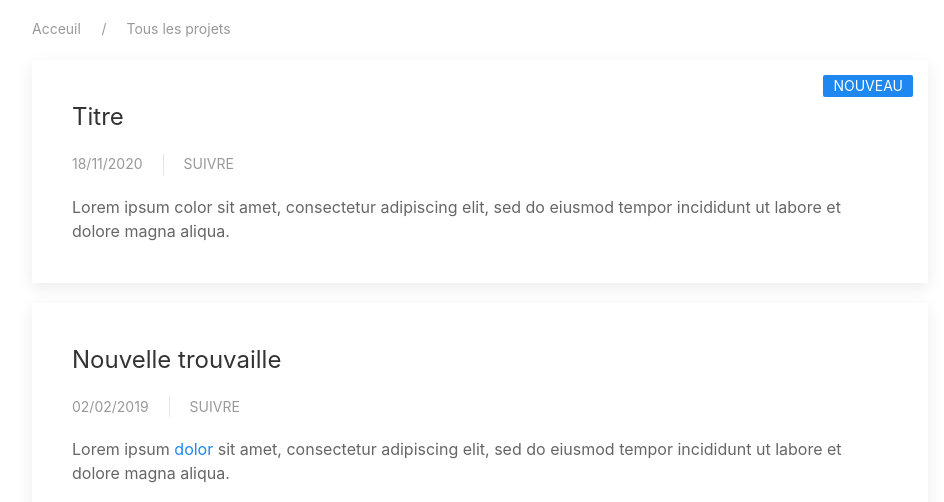
After one commit to 9nnative/Projet-Plateforme-ERPI, a Symfony app: template templates/main/index.html.twig in a window 1280 px wide. The commit adds this page. Shown: the top 502 px of the page, without its empty margins (160-1104 px from the left). Run offline with Twig, Linux system fonts and the light colour scheme; the template is opened without the code that fills it, so the values that code supplies are empty; some libraries are stand-ins or nearby versions.

Commit message:
Push V 0.0.2
• Création de diverses vues, modification des formulaires. Entité USER -> Ok.
• Ajout des contrôles d'accès

```diff
--- /dev/null
+++ b/public/css/stylesheet.css
@@ -0,0 +1,10 @@
+.main{
+    margin-left: 15%;
+    margin-right: 15%;
+    margin-top: 1rem;
+}
+
+.center{
+    text-align: center;
+
+}
--- a/src/Security/LoginFormAuthenticator.php
+++ b/src/Security/LoginFormAuthenticator.php
@@ -25,6 +25,7 @@ class LoginFormAuthenticator extends AbstractFormLoginAuthenticator implements P
     use TargetPathTrait;
 
     public const LOGIN_ROUTE = 'app_login';
+    public const MAIN_ROUTE = 'main';
 
     private $entityManager;
     private $urlGenerator;
@@ -97,7 +98,7 @@ class LoginFormAuthenticator extends AbstractFormLoginAuthenticator implements P
         }
 
         // For example : return new RedirectResponse($this->urlGenerator->generate('some_route'));
-        throw new \Exception('TODO: provide a valid redirect inside '.__FILE__);
+        return new RedirectResponse($this->urlGenerator->generate(self::MAIN_ROUTE));
     }
 
     protected function getLoginUrl()
--- a/templates/base.html.twig
+++ b/templates/base.html.twig
@@ -3,10 +3,55 @@
     <head>
         <meta charset="UTF-8">
         <title>{% block title %}Welcome!{% endblock %}</title>
-        {% block stylesheets %}{% endblock %}
+        {% block stylesheets %}
+        <link rel="stylesheet" href="https://cdn.jsdelivr.net/npm/uikit@3.5.9/dist/css/uikit.min.css" />
+        <link rel="stylesheet" href="{{ asset('CSS/stylesheet.css') }}"/>
+        {% endblock %}
     </head>
     <body>
+    {% if app.user %}
+        <nav class="uk-navbar-container uk-navbar-transparent" uk-navbar>
+            <div class="uk-navbar-left">
+                <ul class="uk-navbar-nav">
+                    <li><a href="#">Acceuil</a></li>
+                    <li><a href="#">Créer un projet</a></li>
+                    <li>
+                        <a href="#">Mes projets</a>
+                        <div class="uk-navbar-dropdown">
+                            <ul class="uk-nav uk-navbar-dropdown-nav">
+                                <li class="uk-active"><a href="#">Consulter mes projets</a></li>
+                                <li><a href="#">•••</a></li>
+                                <li class="uk-active">Voir tous les projets</li>
+                                <li><a href="#">•••</a></li>
+                                <li><a href="#">•••</a></li>
+                            </ul>
+                        </div>
+                    </li>
+                </ul>
+            </div>
+            <div class="uk-navbar-right">
+                <ul class="uk-navbar-nav">
+                    <li>
+                        <a href="#">Profil</a>
+                        <div class="uk-navbar-dropdown">
+                            <ul class="uk-nav uk-navbar-dropdown-nav">
+                            <li class="uk-active"><a href="#">Connecté avec l'adresse <span class="uk-label">{{ app.user.email }}</span></a></li>
+                            <li class="uk-nav-divider"></li>
+                                <li><a uk-icon="icon: file-edit" href="#">Modifier le profil </a></li>
+                                <li class="uk-nav-divider"></li>
+                                <li></a> <a uk-icon="icon: sign-out" href="{{ path('app_logout') }}">Se déconnecter </a></li>
+                            </ul>
+                        </div>
+                    </li>
+                </ul>
+            </div>
+        </nav>
+    {% endif %}
         {% block body %}{% endblock %}
-        {% block javascripts %}{% endblock %}
+        {% block javascripts %}
+        <script src="https://cdn.jsdelivr.net/npm/uikit@3.5.9/dist/js/uikit.min.js"></script>
+        <script src="https://cdn.jsdelivr.net/npm/uikit@3.5.9/dist/js/uikit-icons.min.js"></script>
+        {% endblock %}
+
     </body>
 </html>
--- /dev/null
+++ b/templates/main/index.html.twig
@@ -0,0 +1,59 @@
+{% extends 'base.html.twig' %}
+
+{% block title %}Hello MainController!{% endblock %}
+
+{% block body %}
+<section class="main">
+<ul class="uk-breadcrumb">
+    <li><a href="#">Acceuil</a></li>
+    <li><a href="#">Tous les projets</a></li>
+</ul>
+<div class="uk-card uk-card-default uk-card-body uk-width-1@m">
+
+    <div class="uk-card-badge uk-label">Nouveau</div>
+    <h3 class="uk-card-title">Titre</h3>
+                    <ul class="uk-comment-meta uk-subnav uk-subnav-divider uk-margin-remove-top">
+                    <li><a href="#">18/11/2020</a></li>
+                    <li><a href="#">Suivre</a></li>
+                </ul>
+    <p>Lorem ipsum color sit amet, consectetur adipiscing elit, sed do eiusmod tempor incididunt ut labore et dolore magna aliqua.</p>
+</div>
+<div class="uk-margin">
+<div class="uk-card uk-card-default uk-card-body uk-width-1@m">
+    <h3 class="uk-card-title">Nouvelle trouvaille</h3>
+    <ul class="uk-comment-meta uk-subnav uk-subnav-divider uk-margin-remove-top">
+                    <li><a href="#">02/02/2019</a></li>
+                    <li><a href="#">Suivre</a></li>
+                </ul>
+    <p>Lorem ipsum <a href="#">dolor</a> sit amet, consectetur adipiscing elit, sed do eiusmod tempor incididunt ut labore et dolore magna aliqua.</p>
+
+            <div class="uk-card-media-bottom">
+                <img src="https://www.makery.info/wp-content/uploads/2014/07/valldaura-labs-5116.jpg" alt="">
+            </div>
+            </div>
+</div>
+<div class="uk-margin">
+<div class="uk-card uk-card-default uk-card-body uk-width-1@m">
+    <h3 class="uk-card-title">Études de marché</h3>
+                        <ul class="uk-comment-meta uk-subnav uk-subnav-divider uk-margin-remove-top">
+                    <li><a href="#">01/01/2019</a></li>
+                    <li><a href="#">Suivre</a></li>
+                </ul>
+    <p>Lorem ipsum <a href="#">dolor</a> sit amet, consectetur adipiscing elit, sed do eiusmod tempor incididunt ut labore et dolore magna aliqua.</p>
+</div>
+</div>
+
+<div class="uk-margin">
+<div class="uk-card uk-card-default uk-card-body uk-width-1@m">
+    <h3 class="uk-card-title">Default</h3>
+                        <ul class="uk-comment-meta uk-subnav uk-subnav-divider uk-margin-remove-top">
+                    <li><a href="#">01/11/2018</a></li>
+                    <li><a href="#">Suivre</a></li>
+                </ul>
+    <p>Lorem ipsum <a href="#">dolor</a> sit amet, consectetur adipiscing elit, sed do eiusmod tempor incididunt ut labore et dolore magna aliqua.</p>
+</div>
+</div>
+
+</section>
+
+{% endblock %}
```
Also changed, not shown: src/Controller/MainController.php (added, +20 -0 lines), src/Form/RegistrationFormType.php (+23 -13 lines), templates/registration/register.html.twig (+21 -6 lines), templates/security/login.html.twig (+9 -6 lines), 1 other file.
